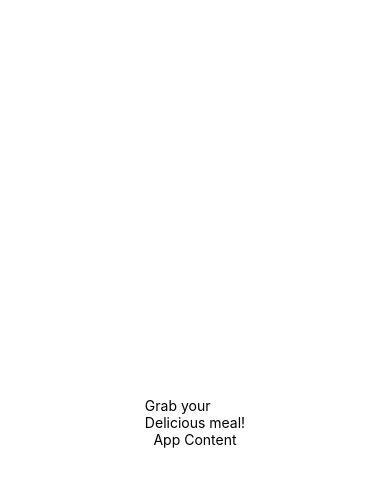
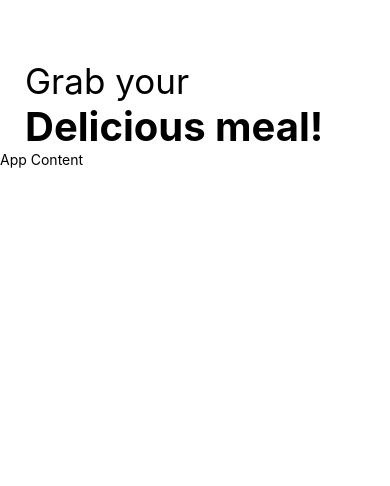
Before and after one commit to joshinehajoshi/React-native-restaurant-app, a React Native app: screen / in a window 390 px wide. Shown: the top 486 px of the page. Built offline with nearby package versions, Linux system fonts and the light colour scheme.

Commit message:
css added to header

```diff
--- a/App.js
+++ b/App.js
@@ -26,24 +26,10 @@ import Header from "./src/components/Header"
 
 export default function App() {
   return (
-    <View style={styles.container}>
+    <View>
       <Header />
       <Text>App Content</Text>
-      <StatusBar style={styles.containerOne}/>
+      <StatusBar/>
     </View>
   )
 }
-
-const styles = StyleSheet.create({
-  container: {
-    flex: 1,
-    // backgroundColor: "black",
-    // color: "white",
-    alignItems: "center",
-    justifyContent: "center",
-    backgroundColor: "#fff"
-  },
-  containerOne: {
-    backgroundColor: "#fff"
-  }
-})
--- a/src/components/Header.js
+++ b/src/components/Header.js
@@ -1,10 +1,25 @@
-import {Text, View} from 'react-native';
+import {Text, View, StyleSheet} from 'react-native';
 
 export default function Header() {
     return (
-        <View>
-        <Text>Grab your</Text>
-        <Text>Delicious meal!</Text>
+        <View style={styles.container}>
+        <Text style={styles.lightHeader}>Grab your</Text>
+        <Text style={styles.boldHeader}>Delicious meal!</Text>
         </View>
     )
 }
+
+
+const styles = StyleSheet.create({
+    container: {
+        marginTop: 60,
+        marginHorizontal: 25
+    },
+    lightHeader: {
+        fontSize: 35,
+    },
+    boldHeader: {
+        fontSize: 40,
+        fontWeight: "bold",
+    }
+})
```
